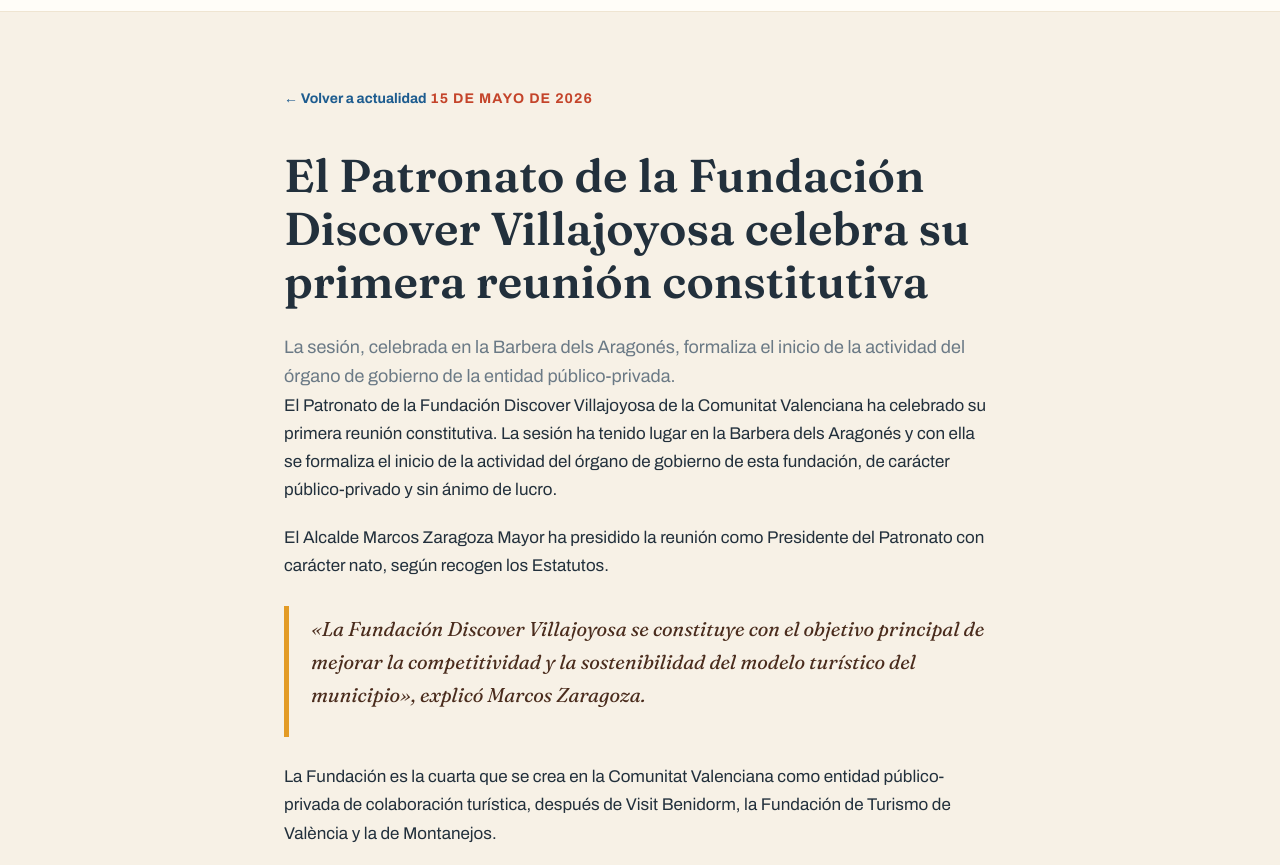
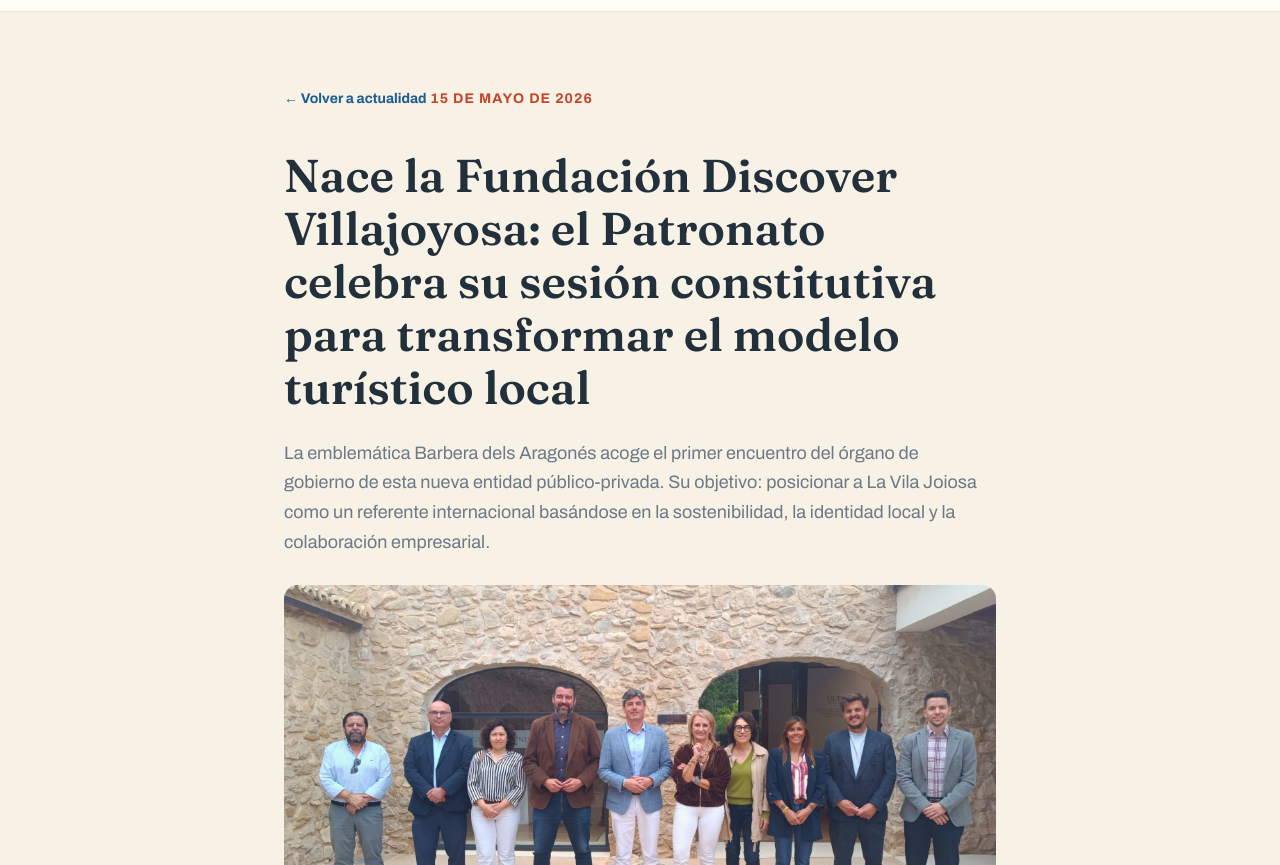
Before and after one commit to BigDataHosbec/discover-villajoyosa, an Eleventy site: page content/noticias/2026-05-15-constitucion-patronato.md in a window 1280 px wide. Shown: the part 77-942 px from the top of the page. Built offline with nearby package versions, Linux system fonts and the light colour scheme; Eleventy itself is replaced by a stand-in of ours; files that its build step writes are made by us from their sources.

Commit message:
Update noticia “2026-05-15-constitucion-patronato” +1

```diff
--- a/content/noticias/2026-05-15-constitucion-patronato.md
+++ b/content/noticias/2026-05-15-constitucion-patronato.md
@@ -1,15 +1,26 @@
 ---
-title: El Patronato de la Fundación Discover Villajoyosa celebra su primera reunión constitutiva
+title: 'Nace la Fundación Discover Villajoyosa: el Patronato celebra su sesión constitutiva para transformar el modelo turístico local'
 date: 2026-05-15
-resumen: La sesión, celebrada en la Barbera dels Aragonés, formaliza el inicio de la actividad del órgano de gobierno de la entidad público-privada.
-imagen: ""
+resumen: 'La emblemática Barbera dels Aragonés acoge el primer encuentro del órgano de gobierno de esta nueva entidad público-privada. Su objetivo: posicionar a La Vila Joiosa como un referente internacional basándose en la sostenibilidad, la identidad local y la colaboración empresarial.'
+imagen: /uploads/Fundacion-Discover-Villajoyosa-2-2048x1152.jpg
 ---
-El Patronato de la Fundación Discover Villajoyosa de la Comunitat Valenciana ha celebrado su primera reunión constitutiva. La sesión ha tenido lugar en la Barbera dels Aragonés y con ella se formaliza el inicio de la actividad del órgano de gobierno de esta fundación, de carácter público-privado y sin ánimo de lucro.
 
-El Alcalde Marcos Zaragoza Mayor ha presidido la reunión como Presidente del Patronato con carácter nato, según recogen los Estatutos.
+Villajoyosa ha marcado este viernes un hito histórico en su estrategia turística con la celebración de la primera reunión constitutiva del Patronato de la Fundación Discover Villajoyosa de la Comunitat Valenciana. Con esta sesión formal, celebrada en el entorno histórico de la finca de la Barbera dels Aragonés, arranca oficialmente la actividad de este nuevo órgano de gobierno, una entidad sin ánimo de lucro y de carácter público-privado que aspira a transformar y modernizar el modelo turístico del destino.
 
-> «La Fundación Discover Villajoyosa se constituye con el objetivo principal de mejorar la competitividad y la sostenibilidad del modelo turístico del municipio», explicó Marcos Zaragoza.
+El alcalde de Villajoyosa, Marcos Zaragoza Mayor, ha presidido la reunión en calidad de Presidente nato del Patronato, tal y como establecen los Estatutos de la entidad. Durante su intervención, el primer edil ha calificado el nacimiento de la Fundación como _"un proyecto ilusionante y estratégico para el futuro del municipio"_.
 
-La Fundación es la cuarta que se crea en la Comunitat Valenciana como entidad público-privada de colaboración turística, después de Visit Benidorm, la Fundación de Turismo de València y la de Montanejos.
+_«La Fundación Discover Villajoyosa se constituye con el objetivo principal de mejorar la competitividad y la sostenibilidad del modelo turístico de Villajoyosa»_, subrayó Zaragoza. Además, el alcalde hizo especial hincapié en la necesidad de aunar esfuerzos y profesionalizar la gestión: _«Villajoyosa ha perdido muchos trenes y ha llegado el momento de ser serios y hacer un plan de estrategia donde todos sumemos. Los proyectos se hacen por y para el municipio, y en todo ello, la parte privada tiene que tener protagonismo en la toma de decisiones final»_.
 
-El Patronato está compuesto por 11 miembros que incluyen a representantes del Ayuntamiento, de la Asociación de Profesionales de la Hostelería y Turismo de La Vila Joiosa, de HOSBEC y del Patronato Provincial de Turismo de la Costa Blanca. La Fundación tiene su domicilio social en la calle Colón, n.º 40 de Villajoyosa.
+### Unidad empresarial y representatividad institucional
+
+El Patronato, que actuará como el máximo órgano de decisión, está compuesto por 11 miembros que garantizan la representatividad de todo el sector turístico. En él se integran estrechamente representantes del propio Ayuntamiento, de la Asociación de Profesionales de la Hostelería y Turismo de La Vila Joiosa, de la patronal hotelera autonómica HOSBEC y del Patronato Provincial de Turismo de la Costa Blanca. La sede oficial y domicilio social de la entidad ha quedado establecida en la céntrica calle Colón, número 40.
+
+Con la creación de este organismo, La Vila Joiosa se convierte en el cuarto municipio de toda la Comunitat Valenciana en contar con una entidad público-privada de colaboración turística, siguiendo los exitosos pasos de Visit Benidorm, la Fundación de Turismo de València y la de Montanejos. _"Ser la cuarta fundación de este tipo en la Comunidad me honra y estoy orgulloso de que sea así; no podía ser de otra manera que trabajando todos juntos para llevar a nuestro destino a lo más alto"_, apuntó el alcalde durante la sesión.
+
+### Una estrategia basada en la identidad y la excelencia
+
+La Fundación Discover Villajoyosa no nace únicamente para ejecutar campañas de promoción tradicionales, sino para trabajar dentro de un Plan Estratégico integral que evite duplicidades y optimice los recursos locales. Entre sus funciones clave destacarán la creación de nuevos productos turísticos, la identificación de oportunidades de mercado a nivel nacional e internacional, y la colaboración directa con otras instituciones y entidades.
+
+Todo ello se desarrollará bajo una premisa fundamental: priorizar y proteger la esencia de La Vila. Como destacó el presidente de la entidad: _«Nuestro producto turístico no responde a una lógica comercial al uso, sino a una estrategia identitaria basada en la autenticidad, el respeto por el territorio y la búsqueda de la excelencia en la experiencia del visitante»_.
+
+Con la constitución formal de este Patronato, Discover Villajoyosa da el primer gran paso para consolidar al municipio como uno de los destinos más atractivos, inteligentes y sostenibles de todo el arco mediterráneo.
```
Also changed, not shown: uploads/Fundacion-Discover-Villajoyosa-2-2048x1152.jpg (added).
